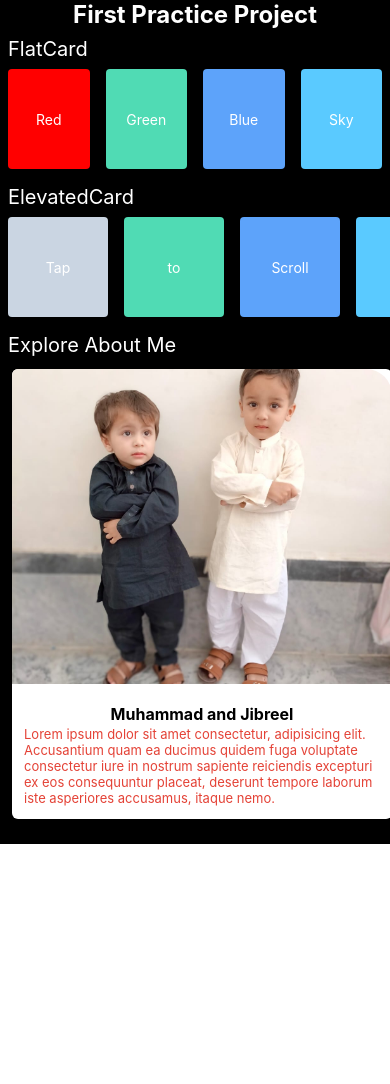
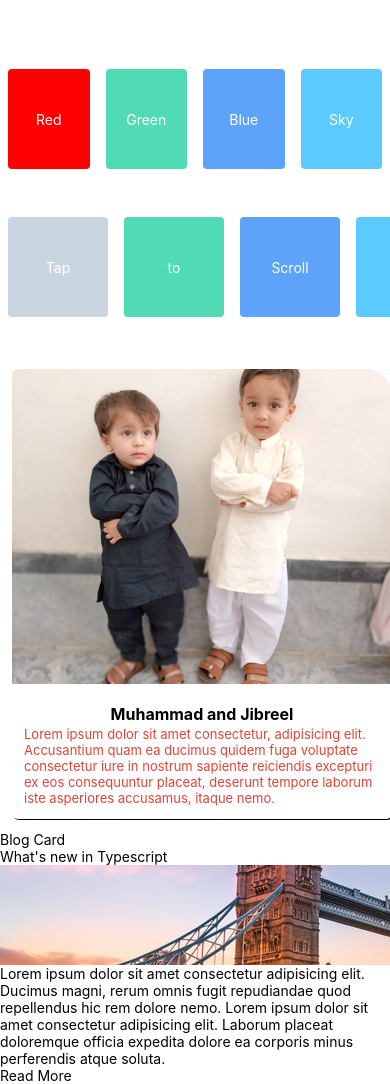
Before and after one commit to ChaudhryBassamTanvir/App-Practice-, a React Native app: screen / in a window 390 px wide. Before the commit the page ends 844 px from the top, so only its background shows below. Built offline with nearby package versions, Linux system fonts and the light colour scheme.

Commit message:
updated code of APP

```diff
--- a/App.tsx
+++ b/App.tsx
@@ -34,7 +34,7 @@ const styles = StyleSheet.create({
     // Ensure text is centered vertically
   },
   containerBg: {
-    backgroundColor: '#000000',
-    height: '100%',
+    // backgroundColor: '#000000',
+    // height: '100%',
   },
 });
--- a/components/ActionCard.tsx
+++ b/components/ActionCard.tsx
@@ -27,7 +27,7 @@ const ActionCard = () => {
           style={styles.cardImage}
         />
         <View style={styles.bodyContainer}>
-          <Text numberOfLines={3}>
+          <Text>
             Lorem ipsum dolor sit amet consectetur adipisicing elit. Ducimus
             magni, rerum omnis fugit repudiandae quod repellendus hic rem dolore
             nemo. Lorem ipsum dolor sit amet consectetur adipisicing elit.
@@ -36,12 +36,11 @@ const ActionCard = () => {
           </Text>
         </View>
         <View style={styles.footerContainer}>
-          {' '}
           <TouchableOpacity
             onPress={() =>
               openWebsite('https://github.com/ChaudhryBassamTanvir')
             }>
-            Read More
+            <Text style={styles.button}>Read More</Text>
           </TouchableOpacity>
         </View>
       </View>
@@ -61,5 +60,9 @@ const styles = StyleSheet.create({
     height: 100,
   },
   bodyContainer: {},
-  footerContainer: {},
+  footerContainer: {
+    fontSize: 24,
+    color: '#000000',
+  },
+  button: {},
 });
```
